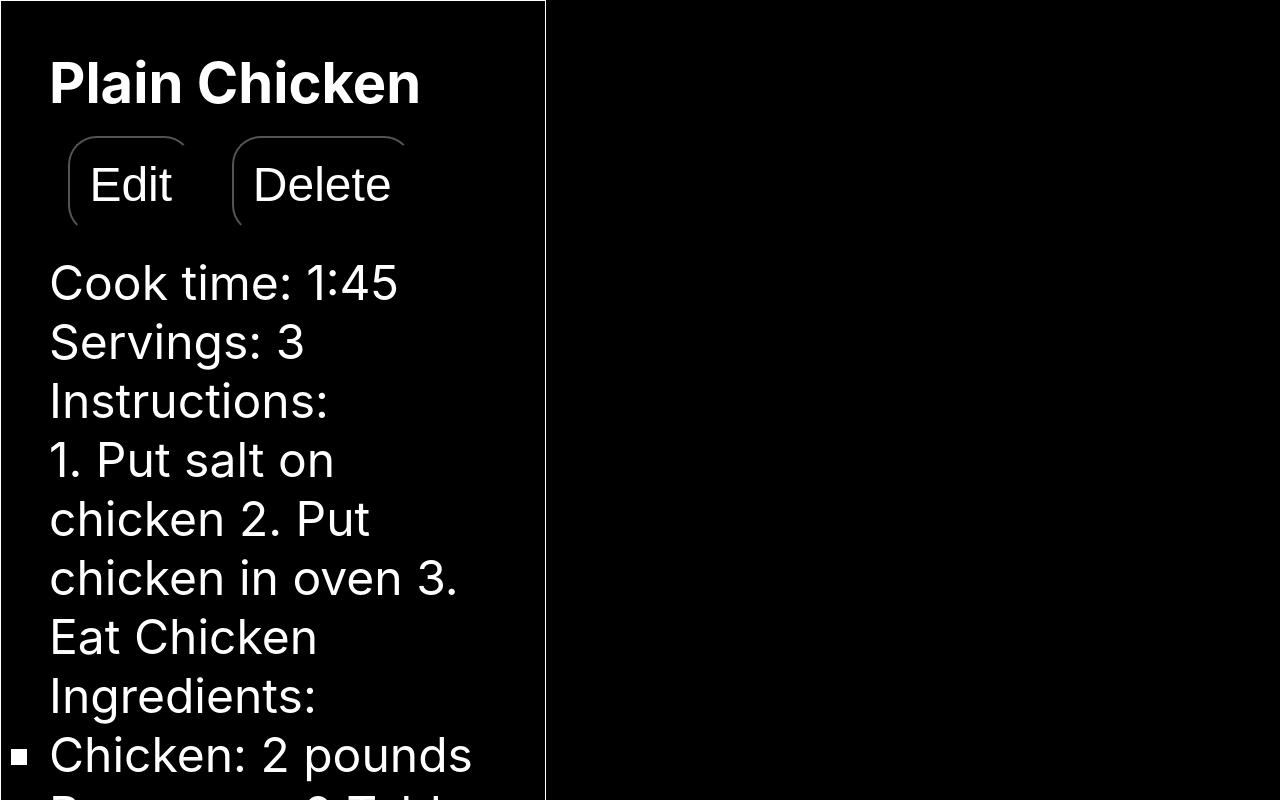
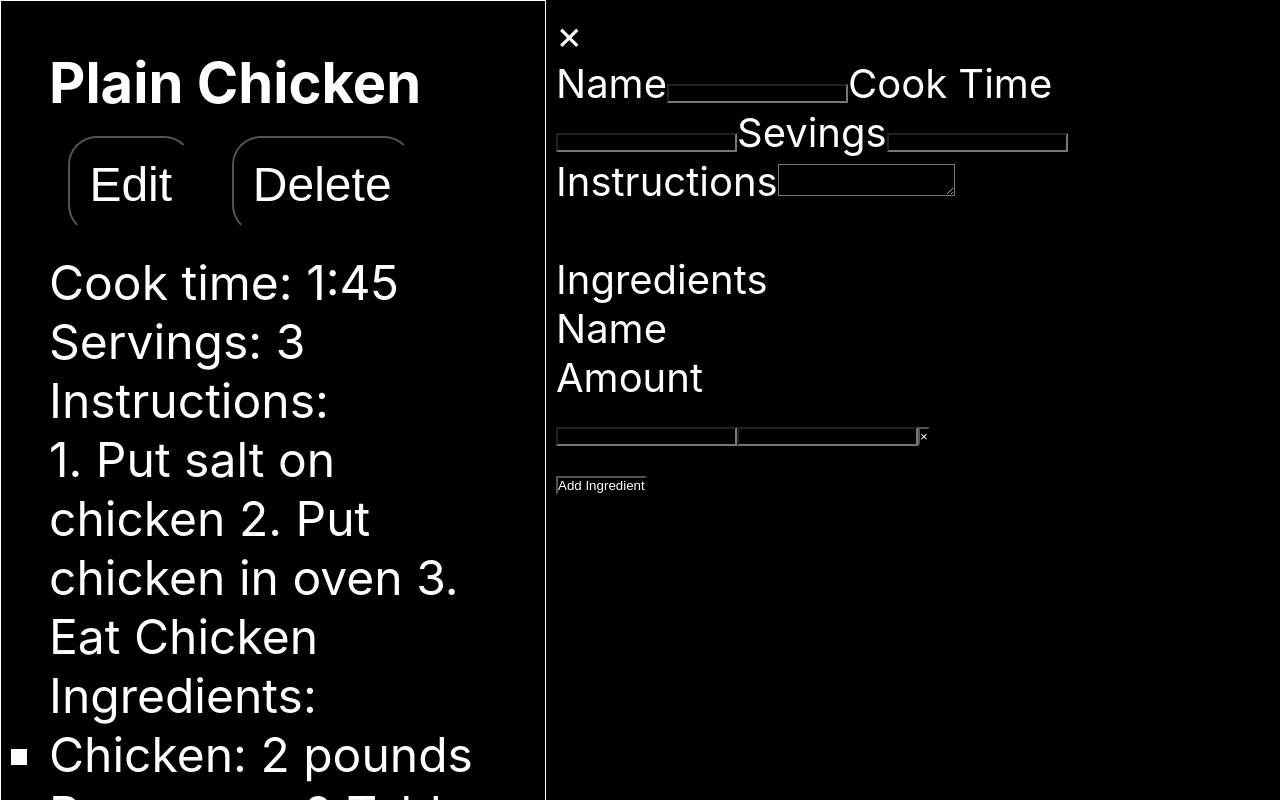
Before and after one commit to PhilCodesNow/recipe-retainer, a React (Create React App) app: page / in a window 1280 px wide. Shown: the top 800 px of the page. Built offline with nearby package versions, Linux system fonts and the light colour scheme.

Commit message:
basic edit jsx written

```diff
--- a/src/App.css
+++ b/src/App.css
@@ -4,3 +4,7 @@
   background-color: black;
   color: white;
 }
+.app {
+  display: flex;
+
+}
--- a/src/App.js
+++ b/src/App.js
@@ -3,6 +3,7 @@ import React, { useState, useEffect } from 'react';
 import Recipe from './Recipe';
 import RecipeList from './RecipeList';
 import { v4 as uuidv4 } from 'uuid';
+import RecipeEdit from './RecipeEdit';
 
 const LOCAL_STORAGE_KEY = 'reciperetainer.recipes'
 
@@ -44,11 +45,15 @@ function App() {
   }
 
   return (
-    <div className="App">
+    <div className="app">
       <RecipeList
+      className="app__recipeList"
       sampleRecipes={recipes}
       handleRecipeAdd={handleRecipeAdd}
       handleRecipeDelete={handleRecipeDelete}
+      />
+      <RecipeEdit
+      className="app__recipeEdit"
       />
     </div>
   );
--- /dev/null
+++ b/src/IngredientEdit.js
@@ -0,0 +1,11 @@
+import React from 'react'
+
+export default function IngredientEdit() {
+    return (
+        <>
+          <input type="text"/>
+          <input type="text"/>
+          <button>&times;</button>
+        </>
+    )
+}
--- /dev/null
+++ b/src/RecipeEdit.css
@@ -0,0 +1,6 @@
+.recipeEdit {
+    color: white;
+    font-size: 2.5em;
+    max-width: 50%;
+    padding: 10px;
+}
--- /dev/null
+++ b/src/RecipeEdit.js
@@ -0,0 +1,41 @@
+import React from 'react';
+import './RecipeEdit.css';
+import IngredientEdit from './IngredientEdit';
+
+function RecipeEdit() {
+    return (
+        <div className="recipeEdit">
+            <div>&times;</div>
+            <div>
+            <label htmlFor="name">Name</label>
+            <input type="text" name="name" id="name"/>
+
+            <label htmlFor="CookTime">Cook Time</label>
+            <input type="text" name="CookTime" id="cookTime"/>
+
+            <label htmlFor="servings">Sevings</label>
+            <input type="number" name="servings" id="servings"/>
+
+            <lable htmlFor="instructions">Instructions</lable>
+            <textarea  name="instructions" id="instructions"></textarea>
+
+
+            </div>
+            <br />
+            <label>Ingredients</label>
+            <div>
+                <div>Name</div>
+                <div>Amount</div>
+                <div>
+                    <IngredientEdit/>
+                </div>
+
+            </div>
+            <div>
+                <button>Add Ingredient</button>
+            </div>
+        </div>
+    )
+}
+
+export default RecipeEdit
```
Also changed, not shown: 1 other file (tests, documents, lock files or other folders).
